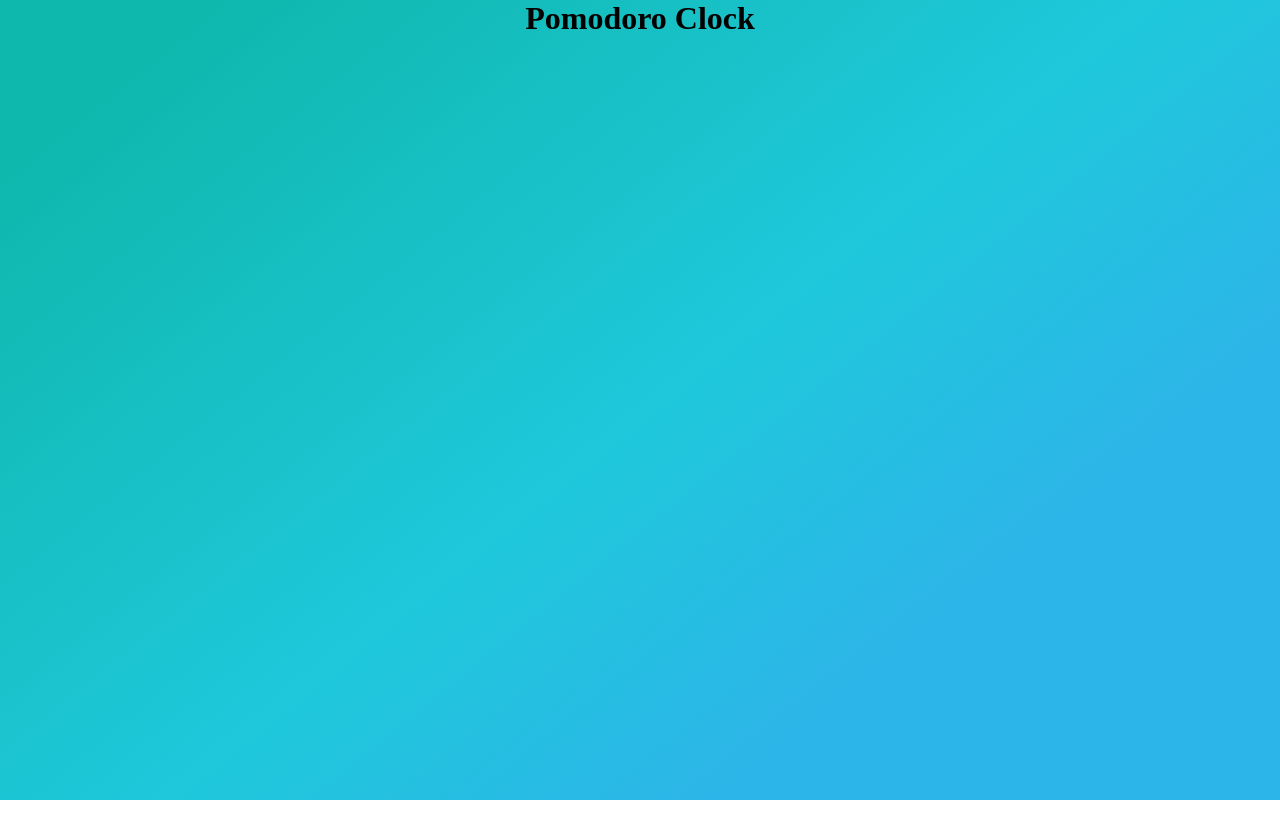
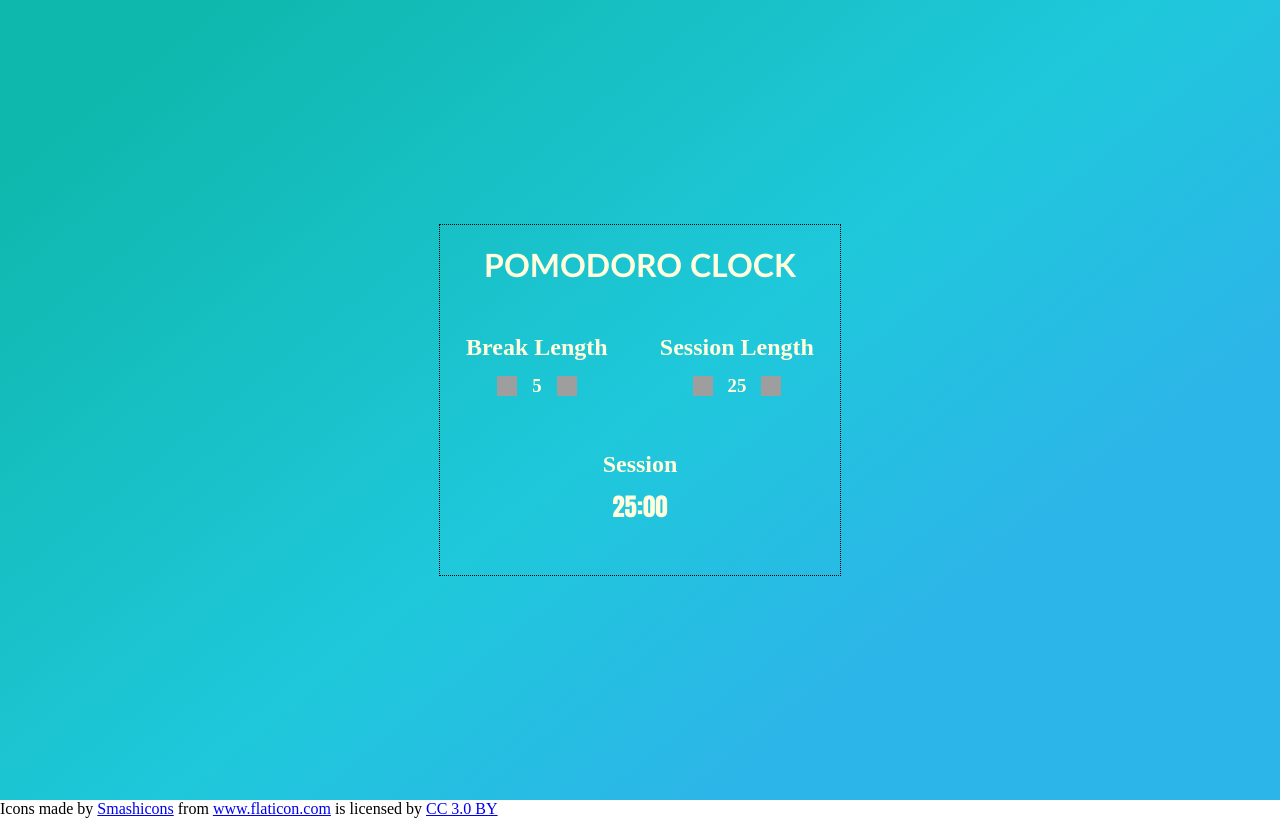
Before and after one commit to pragyes31/Pomodoro_Clock_FCC, a website built with Parcel: page index.html in a window 1280 px wide. Built offline with nearby package versions, Linux system fonts and the light colour scheme; grey boxes are pictures that could not be loaded.

Commit message:
basic html structure ready

```diff
--- a/index.html
+++ b/index.html
@@ -9,10 +9,39 @@
 
 <body>
 	<div id="outer-box">
-		<h1>Pomodoro Clock</h1>
+		<div id="pomodoro-clock">
+			<h1 id="heading">Pomodoro Clock</h1>
+			<div id="timers-length">
+				<div id="break-timer-length">
+					<h2 class="lengths-heading">Break Length</h2>
+					<div class="change-length">
+						<img class="plus-minus-img" src="https://goo.gl/KKjzq3" alt="minus sign" />
+						<h3 class="set-length">5</h3>
+						<img class="plus-minus-img" src="https://goo.gl/2SzQYU" alt="plus sign" />
+					</div>
+				</div>
+				<div id="session-timer-length">
+					<h2 class="lengths-heading">Session Length</h2>
+					<div class="change-length">
+						<img class="plus-minus-img" src="https://goo.gl/KKjzq3" alt="minus sign" />
+						<h3 class="set-length">25</h3>
+						<img class="plus-minus-img" src="https://goo.gl/2SzQYU" alt="plus sign" />
+					</div>
+				</div>
+			</div>
+			<div id="countdown-timer">
+				<h2 id="cuurent-clock">Session</h2>
+				<div class="current-timer">25:00</div>
+			</div>
+		</div>
 	</div>
 
 	<script src="src/index.js"></script>
+	<div>Icons made by
+		<a href="https://www.flaticon.com/authors/smashicons" title="Smashicons">Smashicons</a> from
+		<a href="https://www.flaticon.com/" title="Flaticon">www.flaticon.com</a> is licensed by
+		<a href="http://creativecommons.org/licenses/by/3.0/" title="Creative Commons BY 3.0" target="_blank">CC 3.0 BY</a>
+	</div>
 </body>
 
 </html>
--- a/src/style.css
+++ b/src/style.css
@@ -7,8 +7,57 @@
   width: 100vw;
   height: 100vh;
   background: linear-gradient(141deg, #0fb8ad 10%, #1fc8db 51%, #2cb5e8 75%);
+  display: flex;
+  justify-content: center;
+  align-items: center;
 }
 
-h1 {
+#pomodoro-clock {
+  width: 400px;
+  height: 350px;
+  border: 1px dotted black;
+  color: #ffd;
+}
+
+#heading {
   text-align: center;
+  font-family: "Trebuchet MS", Helvetica, sans-serif;
+  text-transform: uppercase;
+  color: #ffd;
+  margin-bottom: 50px;
+  margin-top: 20px;
 }
+
+#timers-length {
+  display: flex;
+  justify-content: space-around;
+  align-items: center;
+}
+
+.change-length {
+  display: flex;
+  justify-content: center;
+  align-items: center;
+}
+
+.plus-minus-img {
+  width: 20px;
+  height: 20px;
+  margin: 15px;
+}
+
+#countdown-timer {
+  display: flex;
+  flex-direction: column;
+  align-items: center;
+  margin-top: 40px;
+}
+
+#cuurent-clock {
+  margin-bottom: 10px;
+}
+
+.current-timer {
+  font-family: Impact, Charcoal, sans-serif;
+  font-size: 25px;
+}
```
Also changed, not shown: package.json (+4 -3 lines), digital-7 (italic).ttf (added), digital-7 (mono italic).ttf (added), digital-7 (mono).ttf (added), digital-7.ttf (added), src/icons8-minus-26.png (deleted), src/icons8-minus-64.jpg (added), src/icons8-plus-24.png (deleted), src/icons8-plus-96.jpg (added).
